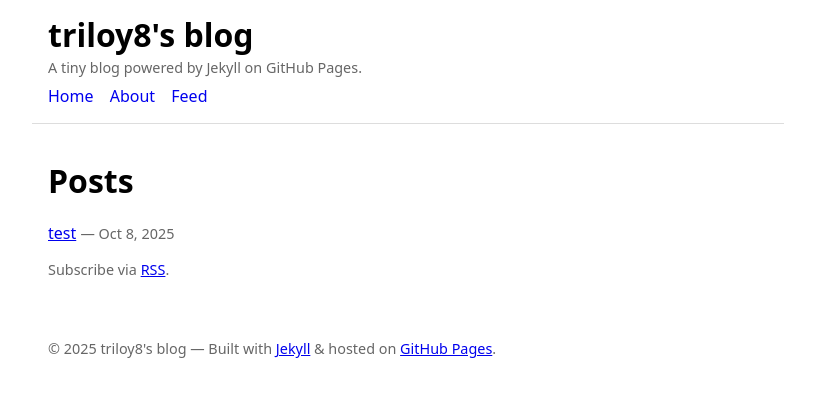
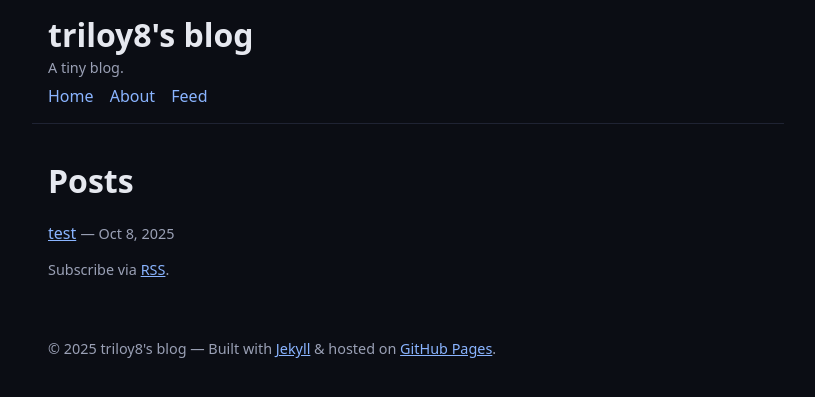
Before and after one commit to triloy8/triloy8.github.io, a Jekyll site: the page built from index.md, in a window 1280 px wide. Shown: the top 397 px of the page, without its empty margins (232-1047 px from the left). Built offline with Jekyll 4.4.1, drawn with Linux system fonts in a browser that asks for light colours.

Commit message:
add: dark theme test

```diff
--- a/_config.yml
+++ b/_config.yml
@@ -1,5 +1,5 @@
 title: triloy8's blog
-description: A tiny blog powered by Jekyll on GitHub Pages.
+description: A tiny blog.
 url: "https://triloy8.github.io"
 baseurl: "" # "/my-repo" for a project site
 
--- a/_layouts/default.html
+++ b/_layouts/default.html
@@ -7,13 +7,27 @@
     {%- seo -%}
     <link rel="alternate" type="application/atom+xml" title="{{ site.title }}" href="{{ '/feed.xml' | relative_url }}">
     <style>
-      :root { --maxw: 720px; --pad: 1rem; font-family: system-ui, -apple-system, Segoe UI, Roboto, Helvetica, Arial, sans-serif; }
-      body { margin: 0; }
+      :root {
+        --maxw: 720px;
+        --pad: 1rem;
+        --bg: #0b0d14;
+        --fg: #e6e8ef;
+        --muted: #9aa0b5;
+        --border: #1f2333;
+        --link: #8ab4ff;
+        --link-hover: #a9c8ff;
+        font-family: system-ui, -apple-system, Segoe UI, Roboto, Helvetica, Arial, sans-serif;
+        color-scheme: dark;
+      }
+      body { margin: 0; background: var(--bg); color: var(--fg); }
       header, main, footer { max-width: var(--maxw); margin: 0 auto; padding: var(--pad); }
-      header { border-bottom: 1px solid #ddd; }
+      header { border-bottom: 1px solid var(--border); }
       nav a { margin-right: .75rem; text-decoration: none; }
       h1, h2, h3 { line-height: 1.2; }
-      .muted { color: #666; font-size: .9rem; }
+      a { color: var(--link); }
+      a:hover { color: var(--link-hover); }
+      .muted { color: var(--muted); font-size: .9rem; }
+      pre, code { background: var(--border); color: var(--fg); }
       ul.posts { list-style: none; padding-left: 0; }
       ul.posts li { margin: .5rem 0; }
     </style>
```
